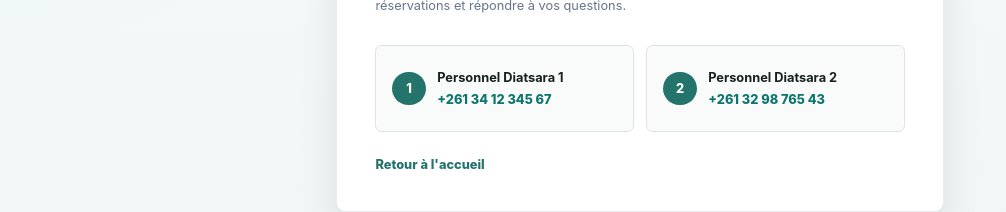
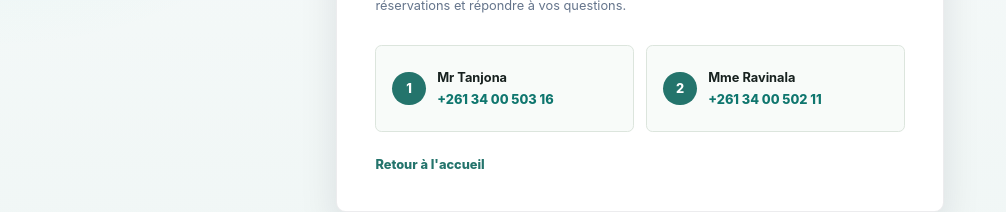
Before and after one commit to Sitrakaniavo/ticket, a Vue app: page /contact in a window 1280 px wide. Shown: the part 373-585 px from the top of the page, without its empty margins (0-1006 px from the left). Built offline with nearby package versions, Linux system fonts and the light colour scheme; no server answers.

Commit message:
contact page

```diff
--- a/src/pages/ContactPage.vue
+++ b/src/pages/ContactPage.vue
@@ -14,16 +14,16 @@
         <article class="contact-person">
           <div class="person-icon" aria-hidden="true">1</div>
           <div>
-            <h2>Personnel Diatsara 1</h2>
-            <a href="tel:+261341234567">+261 34 12 345 67</a>
+            <h2>Mr Tanjona</h2>
+            <a href="tel:+261341234567">+261 34 00 503 16</a>
           </div>
         </article>
 
         <article class="contact-person">
           <div class="person-icon" aria-hidden="true">2</div>
           <div>
-            <h2>Personnel Diatsara 2</h2>
-            <a href="tel:+261329876543">+261 32 98 765 43</a>
+            <h2>Mme Ravinala</h2>
+            <a href="tel:+261329876543">+261 34 00 502 11</a>
           </div>
         </article>
       </div>
```
